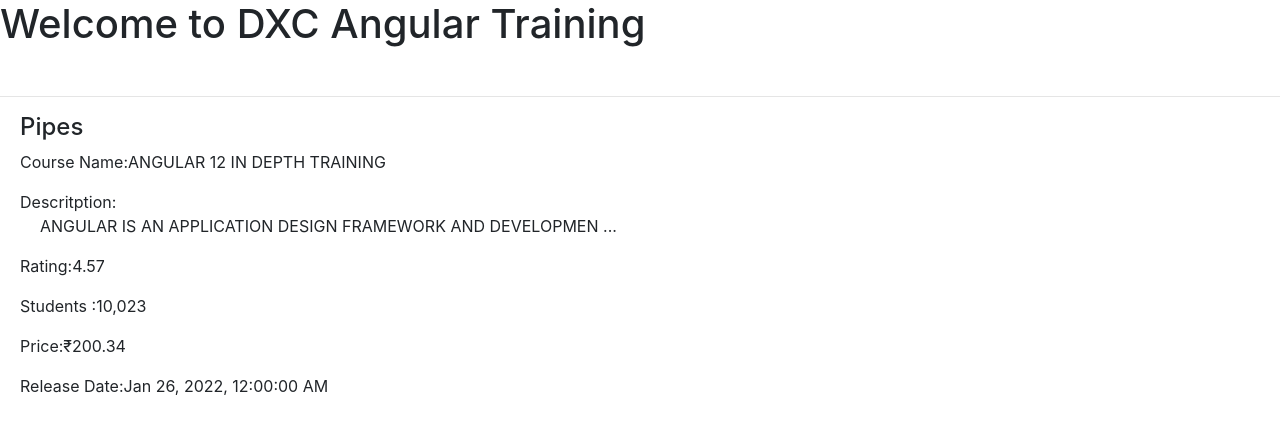
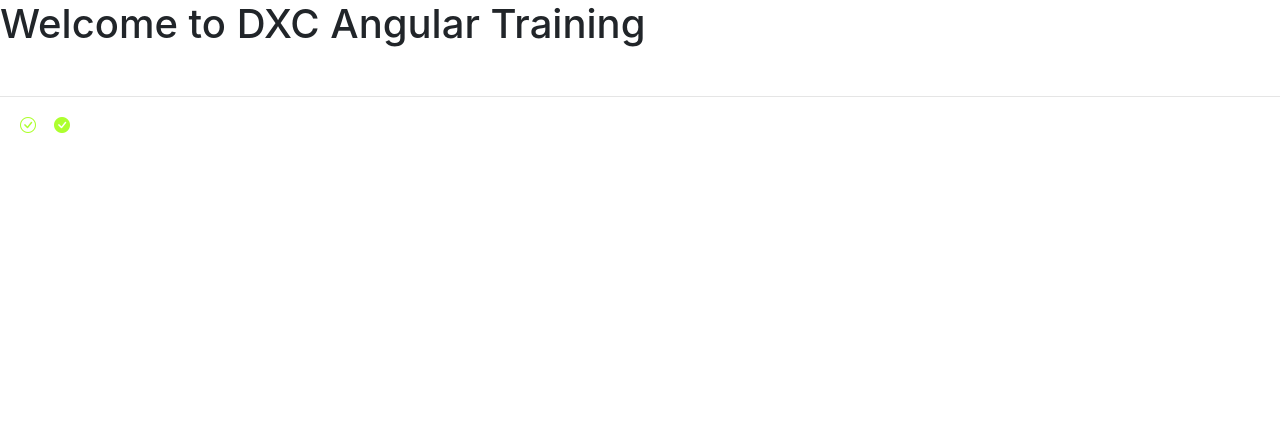
Before and after one commit to codewithz/dxc-angular-app-eb, an Angular app: page / in a window 1280 px wide. Shown: the top 434 px of the page. Built offline with nearby package versions, Linux system fonts and the light colour scheme.

Commit message:
Icon Comp

```diff
--- a/package.json
+++ b/package.json
@@ -19,6 +19,7 @@
     "@angular/platform-browser-dynamic": "~12.2.0",
     "@angular/router": "~12.2.0",
     "bootstrap": "^4.6.0",
+    "bootstrap-icons": "^1.8.1",
     "rxjs": "~6.6.0",
     "tslib": "^2.3.0",
     "zone.js": "~0.11.4"
--- a/src/app/app.component.html
+++ b/src/app/app.component.html
@@ -15,4 +15,5 @@
 
 <!-- <app-event-binding></app-event-binding> -->
 <!-- <app-two-way-binding></app-two-way-binding> -->
-<app-pipes></app-pipes>
+<!-- <app-pipes></app-pipes> -->
+<app-icons></app-icons>
--- a/src/app/app.module.ts
+++ b/src/app/app.module.ts
@@ -14,6 +14,7 @@
 import { TwoWayBindingComponent } from './two-way-binding/two-way-binding.component';
 import { PipesComponent } from './pipes/pipes.component';
 import { SummaryPipe } from './summary.pipe';
+import { IconsComponent } from './icons/icons.component';
 
 @NgModule({
   declarations: [
@@ -26,7 +27,8 @@
     EventBindingComponent,
     TwoWayBindingComponent,
     PipesComponent,
-    SummaryPipe
+    SummaryPipe,
+    IconsComponent
   ],
   imports: [
     BrowserModule,
--- /dev/null
+++ b/src/app/icons/icons.component.html
@@ -0,0 +1,11 @@
+<div>
+  <span
+    style="color: greenyellow; width: 50px; height: 50px"
+    class="bi bi-check-circle"
+  ></span>
+  &nbsp;&nbsp;
+  <span
+    style="color: greenyellow; width: 20px; height: 20px"
+    class="bi bi-check-circle-fill"
+  ></span>
+</div>
--- /dev/null
+++ b/src/app/icons/icons.component.ts
@@ -0,0 +1,15 @@
+import { Component, OnInit } from '@angular/core';
+
+@Component({
+  selector: 'app-icons',
+  templateUrl: './icons.component.html',
+  styleUrls: ['./icons.component.css']
+})
+export class IconsComponent implements OnInit {
+
+  constructor() { }
+
+  ngOnInit(): void {
+  }
+
+}
--- a/src/styles.css
+++ b/src/styles.css
@@ -1,6 +1,7 @@
 /* You can add global styles to this file, and also import other style files */
 @import "~bootstrap";
+@import "~bootstrap-icons";
 
-div{
-    margin-left: 20px;
+div {
+  margin-left: 20px;
 }
```
Also changed, not shown: src/app/icons/icons.component.css (added), 2 other files (tests, documents, lock files or other folders).
